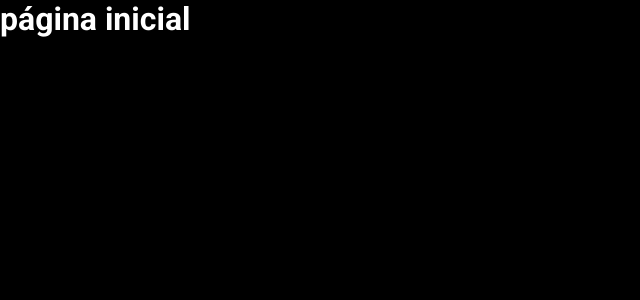
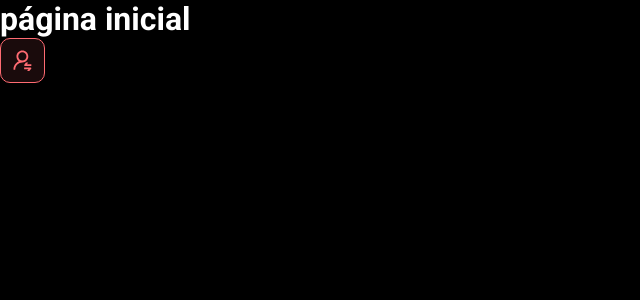
Before and after one commit to LucasrVeras/lvmeta, a React (Vite) app in the folder frontend/: page / in a window 1280 px wide. Shown: the top 300 px of the page, without its empty margins (0-640 px from the left). Built offline with nearby package versions, Linux system fonts and the light colour scheme.

Commit message:
NotificationButton component

```diff
--- a/frontend/src/App.tsx
+++ b/frontend/src/App.tsx
@@ -1,8 +1,12 @@
+import NotificationButton from "./components/NotificationButton"
 
 function App() {
-  return(
-    <h1>página inicial</h1>
-  )
+  return (
+    <>
+      <h1>página inicial</h1>
+      <NotificationButton />
+    </>
+  );
 }
 
-export default App
+export default App;
--- /dev/null
+++ b/frontend/src/components/NotificationButton/index.tsx
@@ -0,0 +1,15 @@
+import icon from '../../assets/img/notification-icon.svg';
+
+import './styles.css';
+
+function NotificationButton() {
+    return (
+        <>
+            <div className="dsmeta-red-btn">
+                <img src={icon} alt="Notificar" />
+            </div>
+        </>
+    );
+}
+
+export default NotificationButton;
--- /dev/null
+++ b/frontend/src/components/NotificationButton/styles.css
@@ -0,0 +1,15 @@
+.dsmeta-red-btn {
+    height: 45px;
+    width: 45px;
+    background: rgba(255, 107, 114, 0.1);
+    border: 1px solid #ff6b72;
+    border-radius: 10px;
+    display: flex;
+    align-items: center;
+    justify-content: center;
+    cursor: pointer;
+  }
+
+  .dsmeta-red-btn img {
+      width: 19px;
+  }
```
Also changed, not shown: frontend/src/assets/img/notification-icon.svg (added).
